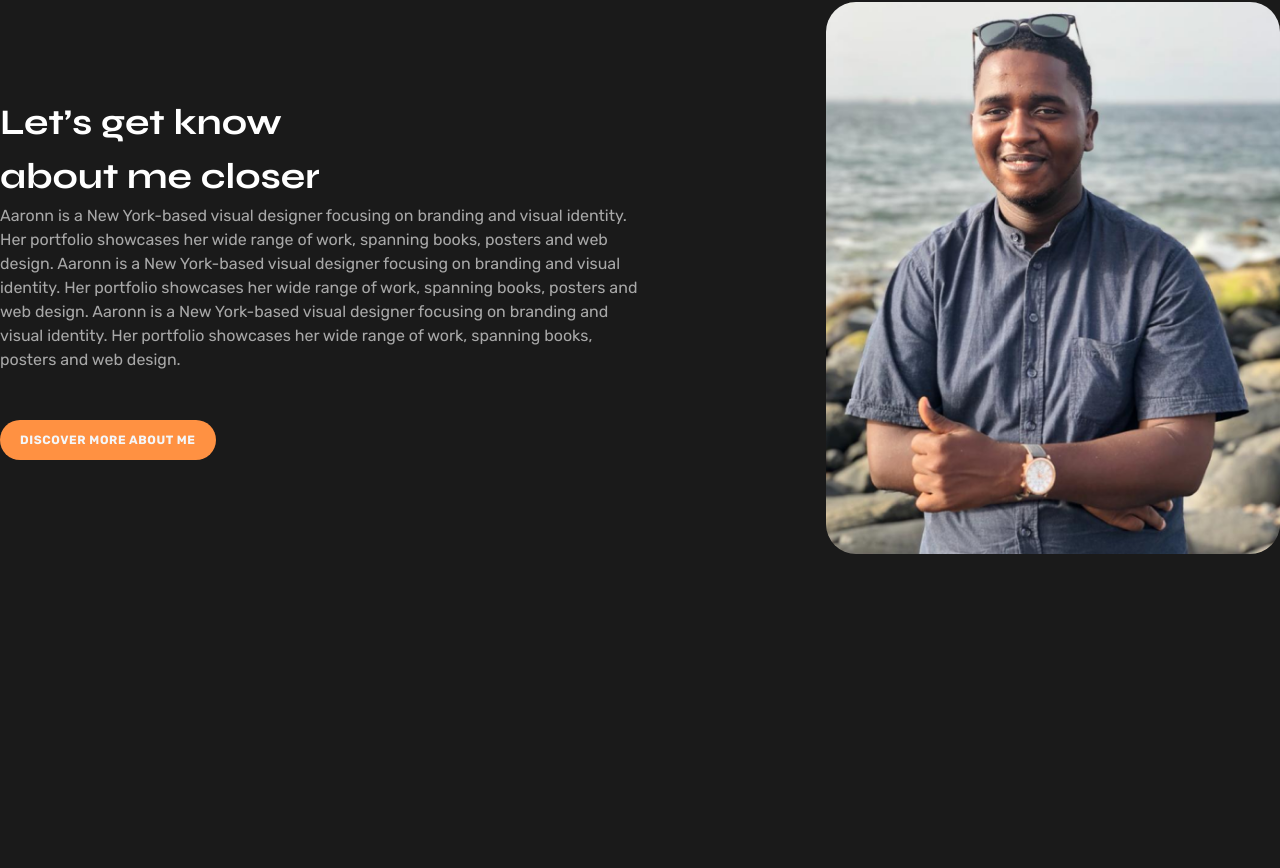
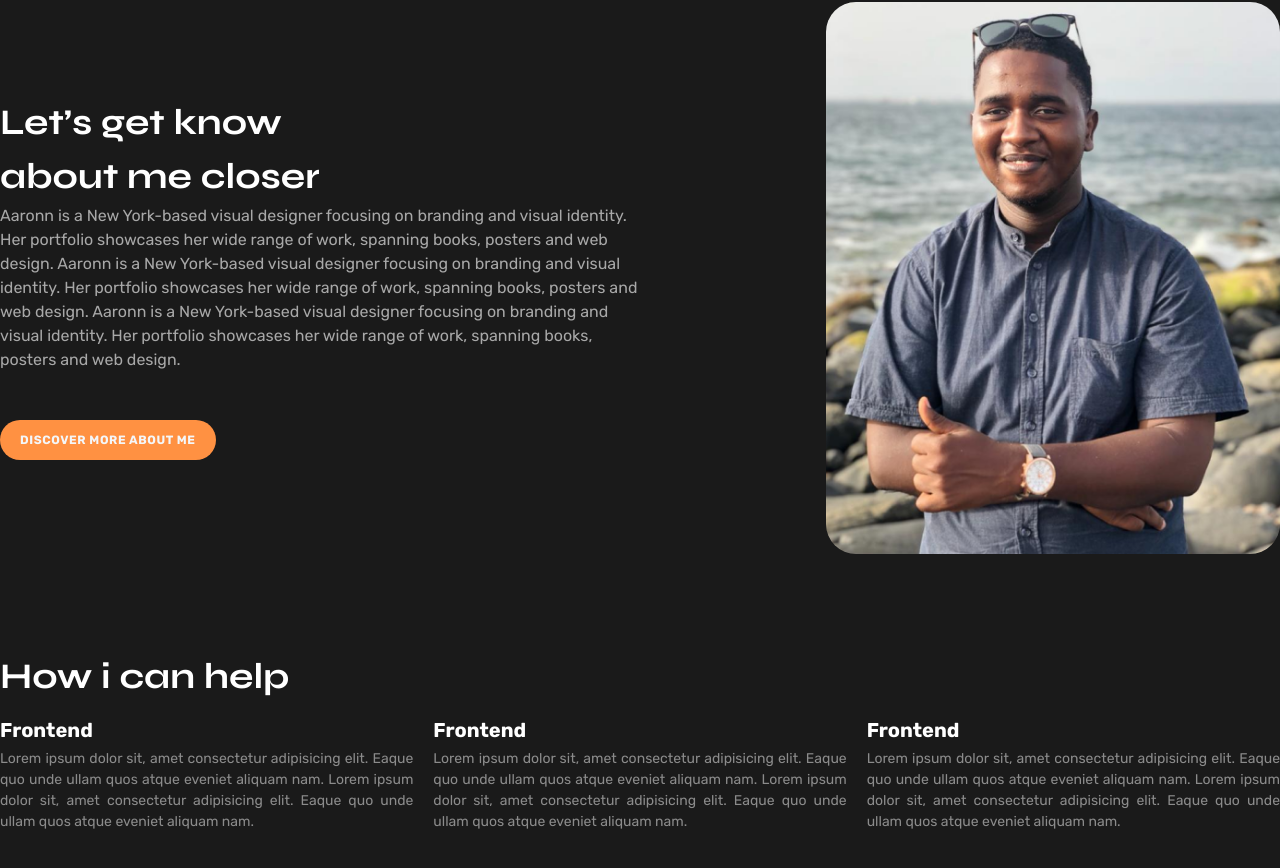
Before and after one commit to alphakahere/portofolio, a Next.js app: page / in a window 1280 px wide. Shown: the part 718-1586 px from the top of the page. Before the commit the page ends 1388 px from the top, so only its background shows below. Built offline with nearby package versions, Linux system fonts and the light colour scheme.

Commit message:
services

```diff
--- a/src/app/page.tsx
+++ b/src/app/page.tsx
@@ -1,9 +1,11 @@
 import About from "@/components/About";
+import Services from "@/components/Services";
 
 export default function Home() {
 	return (
 		<>
 			<About />
+			<Services />
 		</>
 	);
 }
--- /dev/null
+++ b/src/components/Services.tsx
@@ -0,0 +1,36 @@
+import { syne } from "@/constants/constants";
+import React from "react";
+
+const Services = () => {
+	return (
+		<section className="mb-24">
+			{/* <h1>Services</h1> */}
+			<h3 className={`${syne.className} title-text text-4xl mb-3`}>
+				How i can help
+			</h3>
+			<div className="grid grid-cols-1 lg:grid-cols-3 gap-5">
+				{[...Array(3)].map((item, i) => (
+					<div key={i}>
+						<h5 className="font-bold text-xl mb-1 text-white ">
+							Frontend
+						</h5>
+						<div className="text-sm leading-6 text-justify opacity-80 hover:opacity-100 ease-in-out duration-100">
+							<p className="text">
+								Lorem ipsum dolor sit, amet
+								consectetur adipisicing elit.
+								Eaque quo unde ullam quos atque
+								eveniet aliquam nam. Lorem ipsum
+								dolor sit, amet consectetur
+								adipisicing elit. Eaque quo unde
+								ullam quos atque eveniet aliquam
+								nam.
+							</p>
+						</div>
+					</div>
+				))}
+			</div>
+		</section>
+	);
+};
+
+export default Services;
```
